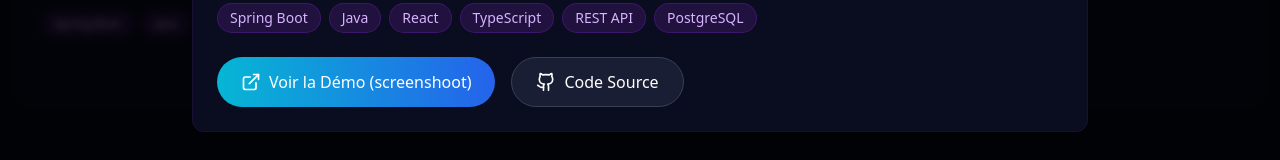
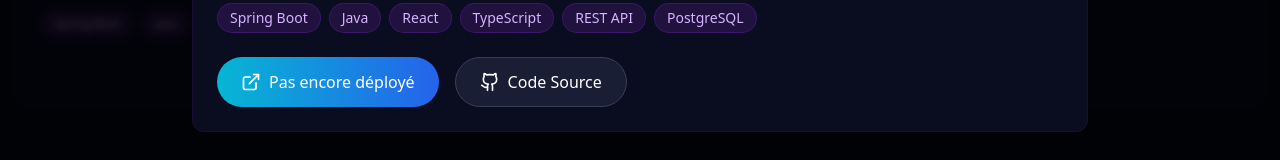
Before and after one commit to vals43/Portfolio-first-Test, a React (Vite) app: page / in a window 1280 px wide. Both pictures are taken after a click on the element 216 px from the left and 3874 px from the top of the page. Shown: the part 4045-4205 px from the top of the page. Built offline with nearby package versions, Linux system fonts and the light colour scheme.

Commit message:
fix: next btn in project

```diff
--- a/src/components/ProjectsSection.tsx
+++ b/src/components/ProjectsSection.tsx
@@ -218,7 +218,7 @@ const ProjectsSection = () => {
           <div className="flex flex-col sm:flex-row gap-4">
             <a href={projects[activeProject].demoUrl} className="flex items-center justify-center gap-2 px-6 py-3 bg-gradient-to-r from-cyan-500 to-blue-600 rounded-full hover:shadow-lg hover:shadow-cyan-500/25 transition-all">
               <ExternalLinkIcon className="w-5 h-5" />
-              <span>Voir la Démo (screenshoot)</span>
+              <span>Pas encore déployé</span>
             </a>
             <a href={projects[activeProject].repoUrl} className="flex items-center justify-center gap-2 px-6 py-3 bg-[#1a1e35] border border-gray-700 rounded-full hover:bg-[#252a47] transition-colors">
               <GithubIcon className="w-5 h-5" />
```
